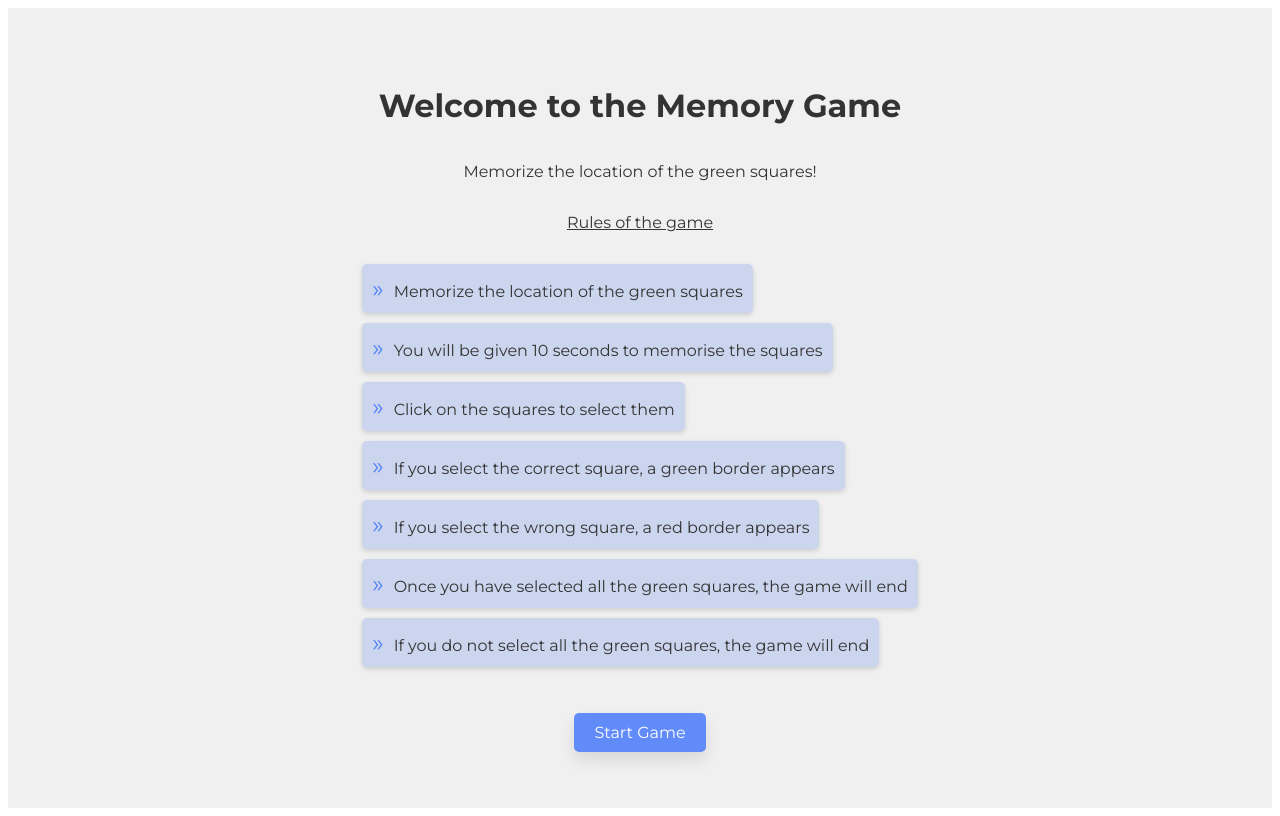
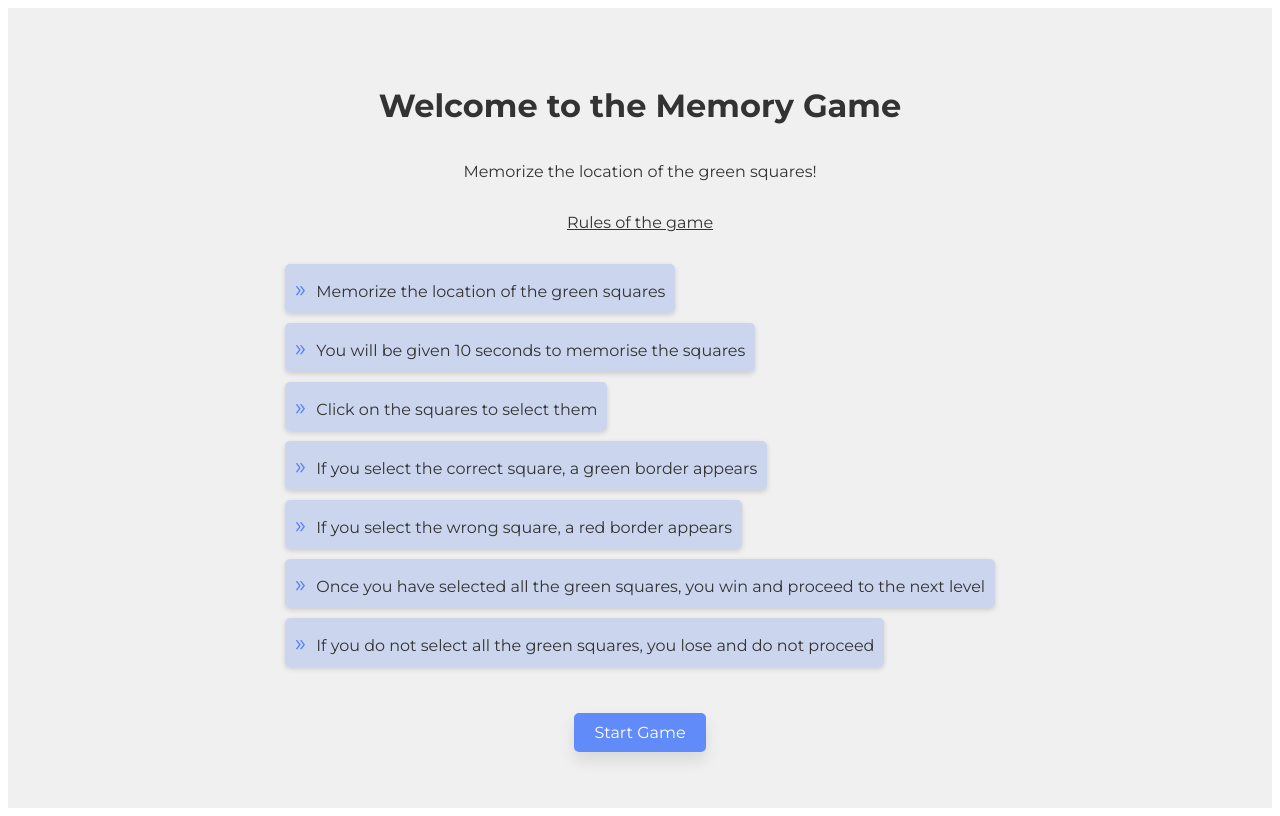
Before and after one commit to ashwin2201/Memory-Game, a Next.js app: page / in a window 1280 px wide. Built offline with nearby package versions, Linux system fonts and the light colour scheme.

Commit message:
Changed welcome text

```diff
--- a/src/components/WelcomeScreen.tsx
+++ b/src/components/WelcomeScreen.tsx
@@ -14,8 +14,8 @@ const WelcomeScreen: React.FC = () => {
           <li>Click on the squares to select them</li>
           <li>If you select the correct square, a green border appears</li>
           <li>If you select the wrong square, a red border appears</li>
-          <li>Once you have selected all the green squares, the game will end</li>
-          <li>If you do not select all the green squares, the game will end</li>
+          <li>Once you have selected all the green squares, you win and proceed to the next level</li>
+          <li>If you do not select all the green squares, you lose and do not proceed</li>
         </ul>
       <button><Link className='link' href='/game' style={{ textDecoration: 'none' }}>Start Game</Link></button>
     </div>
```
